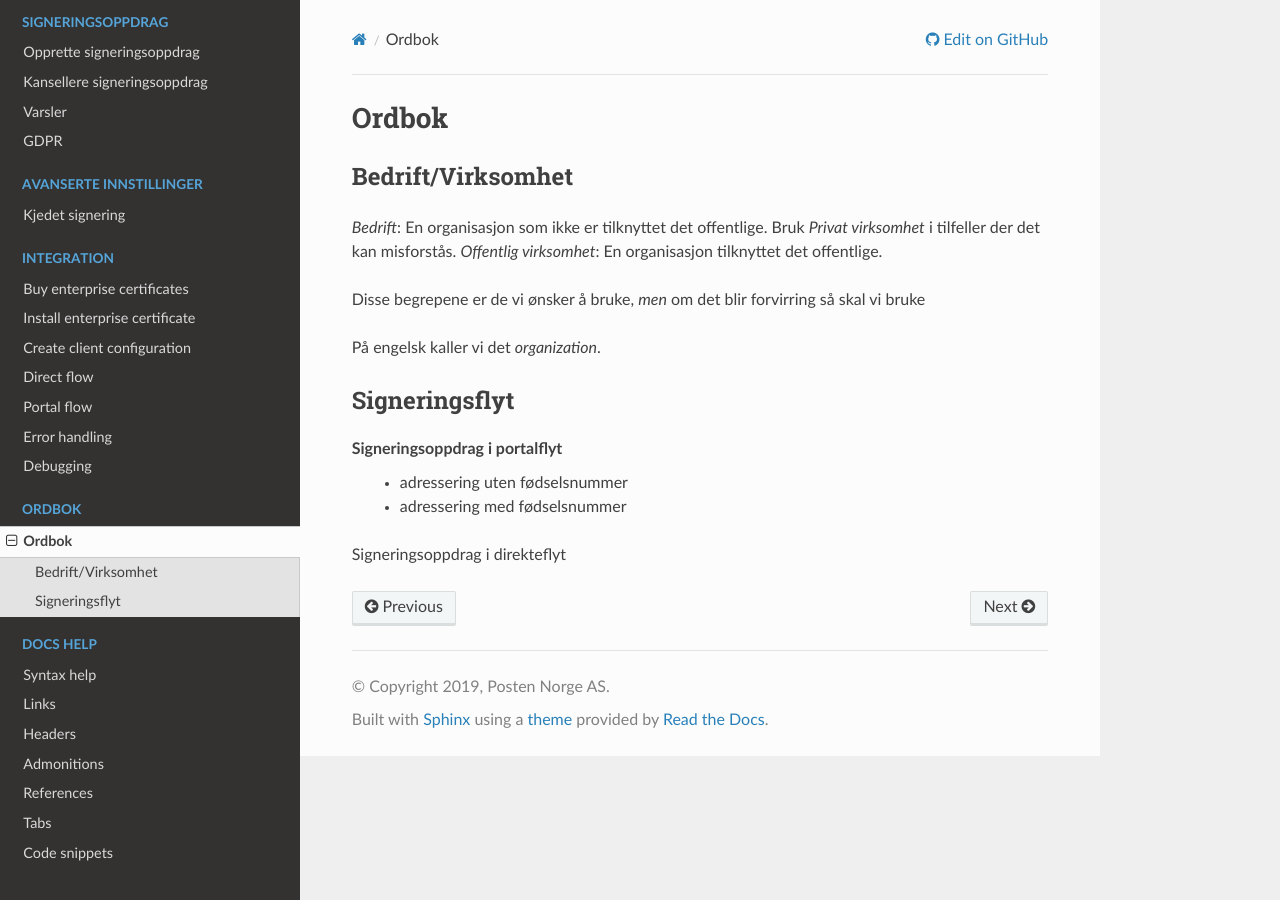
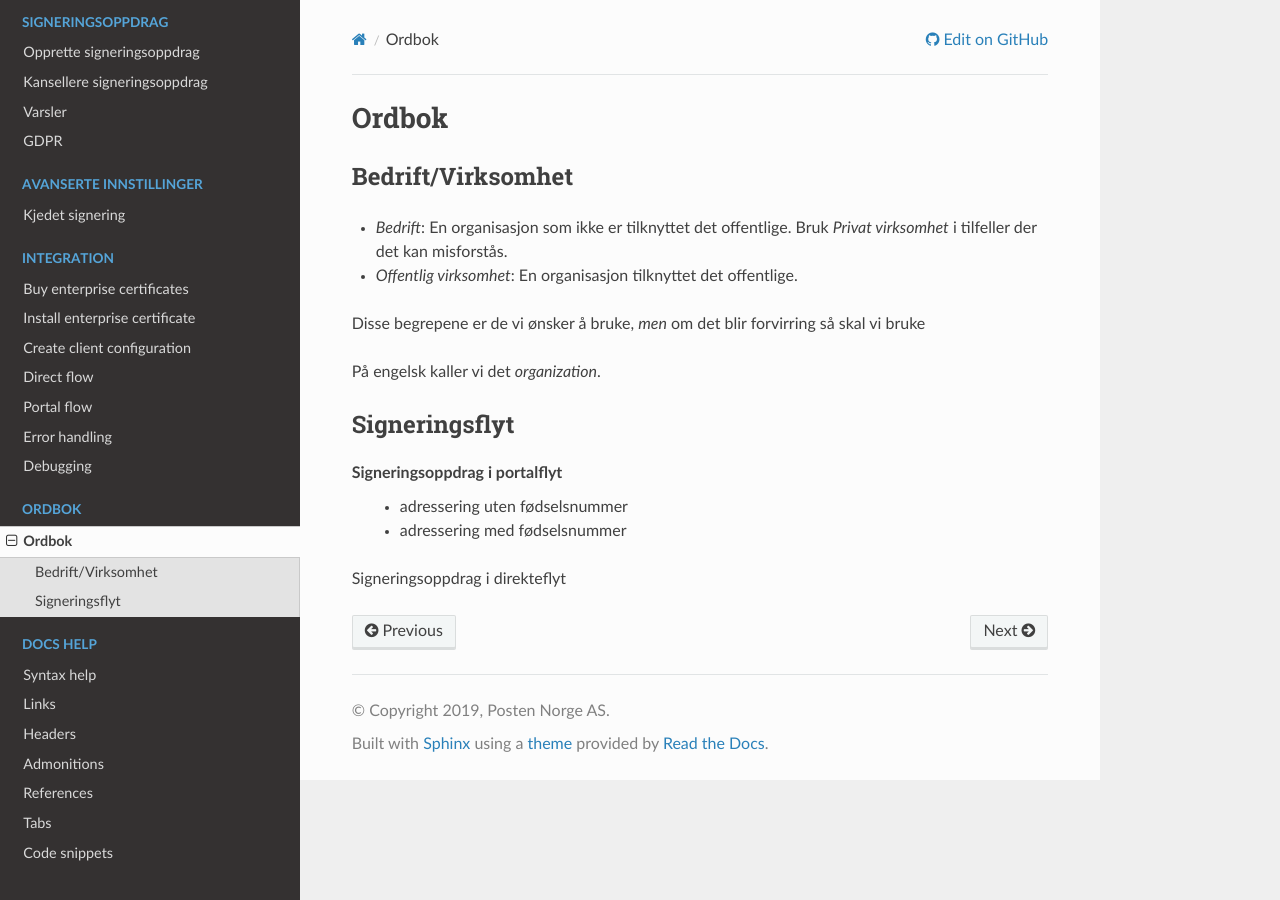
Before and after one commit to ramonarellano/signering-docs, a Sphinx documentation site: the page built from source/ordbok.rst, in a window 1280 px wide. Built offline with Sphinx 7.4.7 and the Read the Docs theme 2.0.0, drawn with Linux system fonts in a browser that asks for light colours.

```diff
--- a/source/ordbok.rst
+++ b/source/ordbok.rst
@@ -3,8 +3,8 @@ Ordbok
 
 Bedrift/Virksomhet
 ===================
-*Bedrift*: En organisasjon som ikke er tilknyttet det offentlige. Bruk *Privat virksomhet* i tilfeller der det kan misforstås.
-*Offentlig virksomhet*: En organisasjon tilknyttet det offentlige.
+- *Bedrift*: En organisasjon som ikke er tilknyttet det offentlige. Bruk *Privat virksomhet* i tilfeller der det kan misforstås.
+- *Offentlig virksomhet*: En organisasjon tilknyttet det offentlige.
 
 Disse begrepene er de vi ønsker å bruke, *men* om det blir forvirring så skal vi bruke
 
```
